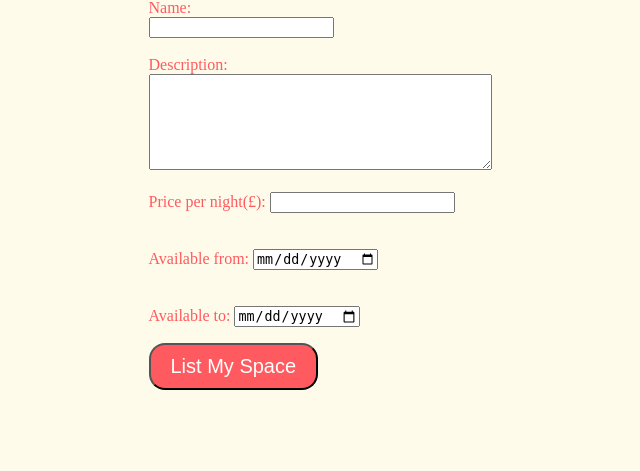
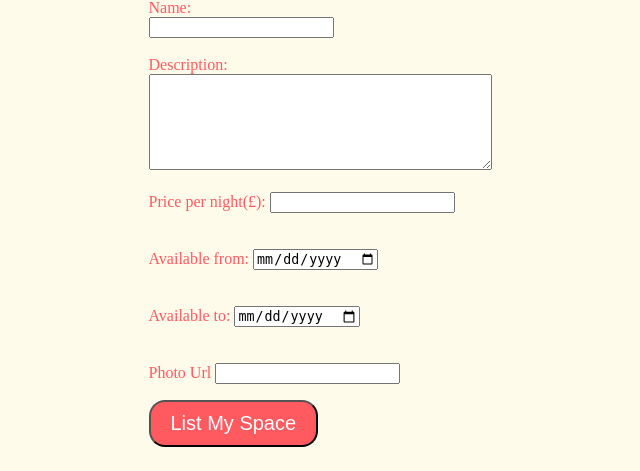
Before and after one commit to hudaa12/MakersBnB, a Flask app: page /space in a window 1280 px wide. Shown: the part 340-811 px from the top of the page, without its empty margins (320-960 px from the left). Before the commit the page ends 730 px from the top, so only its background shows below. Run offline with Flask 3, Linux system fonts and the light colour scheme; some web fonts are replaced.

Commit message:
Added photo url functionality

```diff
--- a/app.py
+++ b/app.py
@@ -62,9 +62,10 @@ def post_space():
     price = request.form['price']
     available_from = request.form['available_from']
     available_to = request.form['available_to']
+    profile_photo = request.form['profile_photo']
 
     space = Space(None, name, description, price,
-                  available_from, available_to, booked_by)
+                  available_from, available_to, profile_photo, booked_by)
     repository.create(space)
     return render_template('space.html/')
 
--- a/lib/space.py
+++ b/lib/space.py
@@ -1,16 +1,17 @@
 
 class Space:
-    def __init__(self,id, name, description, price, avail_from, avail_to, user_id):
+    def __init__(self,id, name, description, price, avail_from, avail_to,profile_photo, user_id):
         self.id = id
         self.name = name
         self.description = description
         self.price = price
         self.avail_from = avail_from
         self.avail_to = avail_to
+        self.profile_photo = profile_photo
         self.user_id = user_id
 
     def __eq__(self,other):
         return self.__dict__ == other.__dict__
 
     def __repr__(self):
-        return f"Space({self.id}, {self.name}, {self.description}, {self.price}, {self.avail_from}, {self.avail_to}, {self.user_id})"
+        return f"Space({self.id}, {self.name}, {self.description}, {self.price}, {self.avail_from}, {self.avail_to}, {self.profile_photo}, {self.user_id})"
--- a/lib/space_repository.py
+++ b/lib/space_repository.py
@@ -7,18 +7,18 @@ class SpaceRepository:
         rows = self._connection.execute('SELECT * FROM spaces')
         spaces =[]
         for row in rows:
-            space = Space(row['id'], row['name'], row['description'], row['price'], row['avail_from'], row['avail_to'], row['user_id'])
+            space = Space(row['id'], row['name'], row['description'], row['price'], row['avail_from'], row['avail_to'], row['profile_photo'], row['user_id'])
             spaces.append(space)
         return spaces
 
     def find(self,id):
         rows = self._connection.execute('SELECT * FROM spaces WHERE id = %s', [id])
         row = rows[0]
-        return Space(row['id'], row['name'], row['description'], row['price'], row['avail_from'], row['avail_to'], row['user_id'])
+        return Space(row['id'], row['name'], row['description'], row['price'], row['avail_from'], row['avail_to'], row['profile_photo'], row['user_id'])
 
 
     def create(self,space):
-        self._connection.execute('INSERT INTO spaces (name, description, price, avail_from, avail_to, user_id) VALUES (%s,%s,%s,%s,%s,%s)', [space.name, space.description, space.price, space.avail_from, space.avail_to, space.user_id])
+        self._connection.execute('INSERT INTO spaces (name, description, price, avail_from, avail_to, profile_photo, user_id) VALUES (%s,%s,%s,%s,%s,%s,%s)', [space.name, space.description, space.price, space.avail_from, space.avail_to, space.profile_photo, space.user_id])
         return None
 
     # def delete(self,House_1):
--- a/static/style.css
+++ b/static/style.css
@@ -96,3 +96,8 @@ body {
     margin: 20px;
     background-color: #F5F5F5;
   }
+
+  .profile_photo {
+    width: 150px;
+    height: 150px;
+  }
--- a/templates/space.html
+++ b/templates/space.html
@@ -57,6 +57,15 @@
         name="available_to"
         id="available_to"
       />
+      <br />
+      <br />
+      <br />
+      <label>Photo Url</label>
+      <input
+      type="text"
+      name="profile_photo"
+      id="profile_photo"
+    />
 
       <!-- <label>User ID</label>
       <input type="text" name="user_id" id="user_id" /> -->
--- a/templates/spaces.html
+++ b/templates/spaces.html
@@ -28,6 +28,7 @@
           >{{ space.name }} {{ space.description }} {{space.price}}</a
         >
       </h3>
+      <img src={{space.profile_photo}} class="profile_photo">
     </div>
     {% endfor %}
   </body>
```
Also changed, not shown: seeds/makers_bnb.sql (+4 -3 lines).
